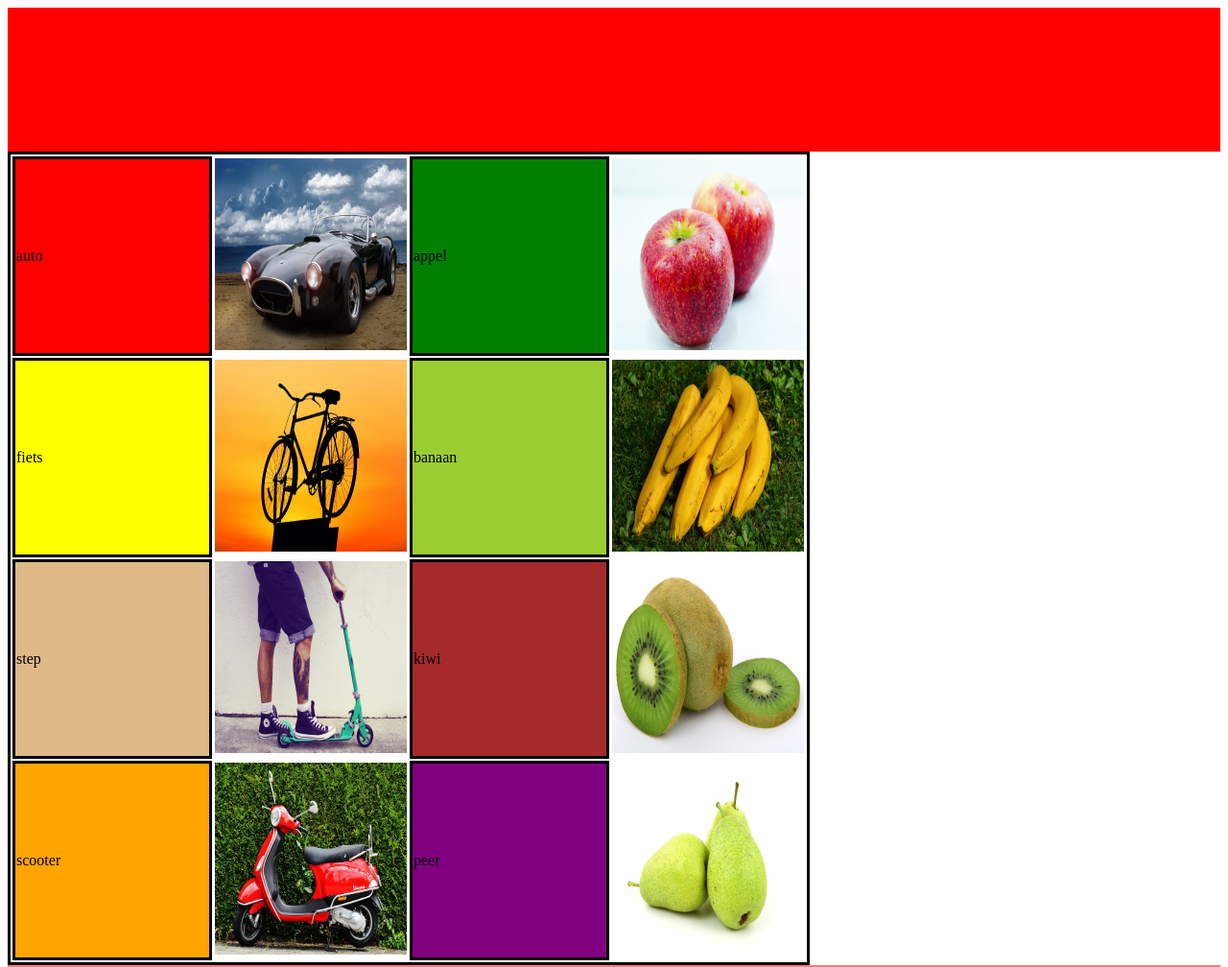
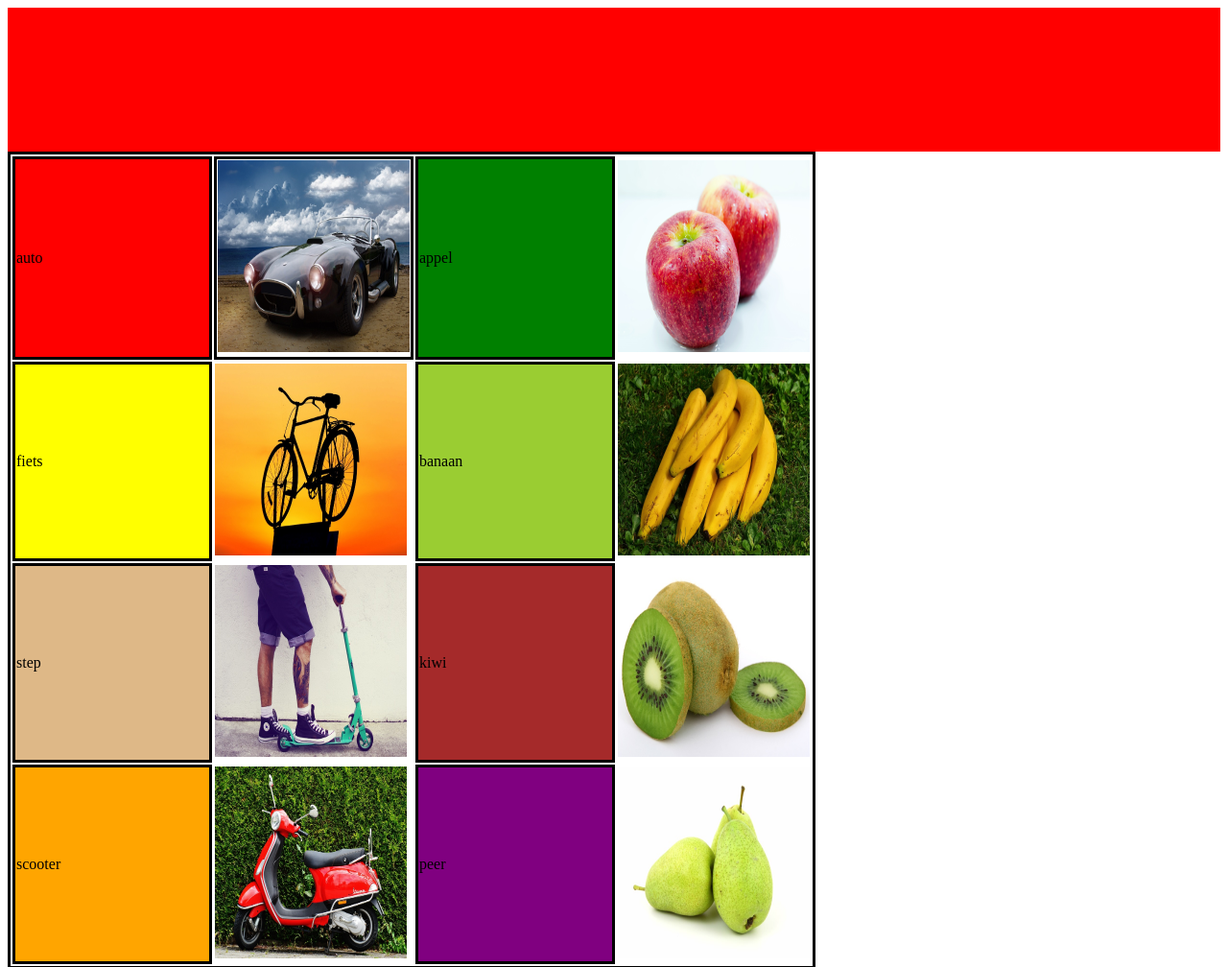
Before and after one commit to Cremke85/huiswerk-les-12, a plain HTML site: page index.html in a window 1280 px wide. Shown: the top 1008 px of the page at 96% size. Drawn offline with Linux system fonts and the light colour scheme.

Commit message:
border auto afbeelding

```diff
--- a/index.html
+++ b/index.html
@@ -11,7 +11,7 @@
     <table id="tabel">
         <tr>
             <td id="auto">auto</td>
-            <td>
+            <td id="afbeeldingauto">
                 <img src="afbeeldingen/auto_800x600.jpg" alt="auto" width="200" height="200">
             </td>
             <td id="appel">appel</td>
--- a/main.css
+++ b/main.css
@@ -77,3 +77,8 @@ footer{
     border-width: 3px;
     border-color: black;
 }
+#afbeeldingauto{
+    border-style: solid;
+    border-width: 3px;
+    border-color: black;
+}
```
